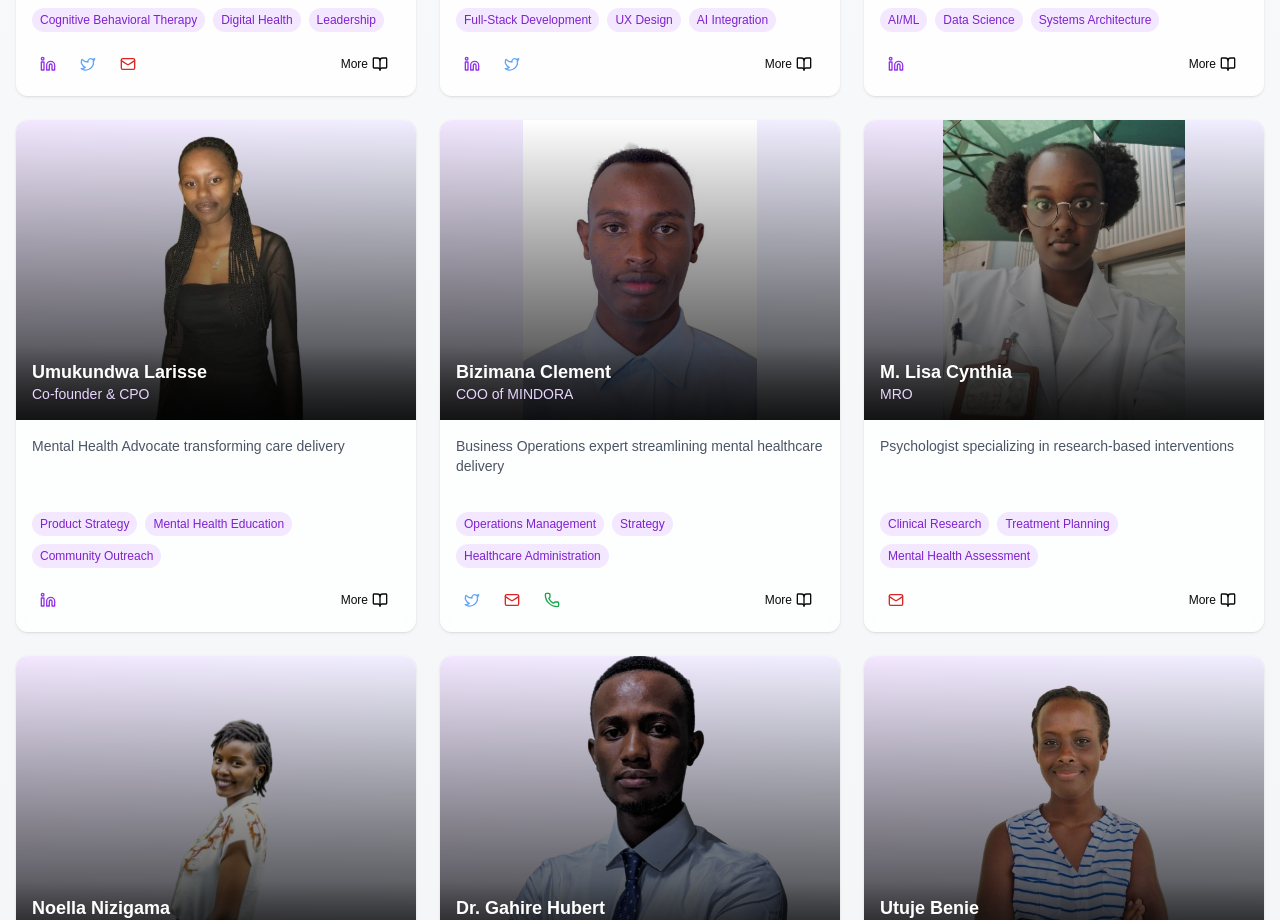
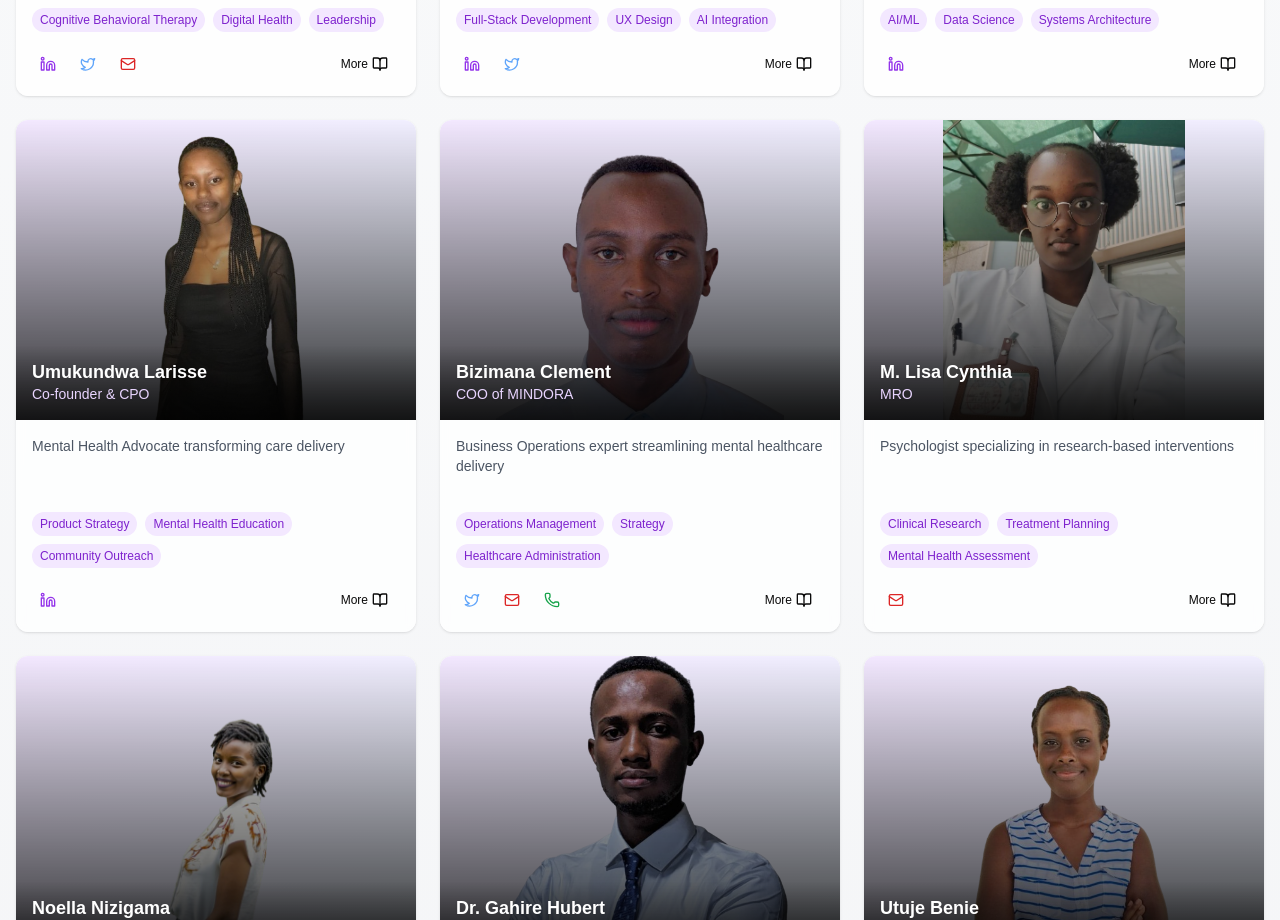
Before and after one commit to mindoraRwanda/mindora-website_v2, a Next.js app: page /about in a window 1280 px wide. Shown: the part 1780-2700 px from the top of the page. Built offline with nearby package versions, Linux system fonts and the light colour scheme.

Commit message:
Update team member image from JPG to PNG format

```diff
--- a/src/components/TeamSection.tsx
+++ b/src/components/TeamSection.tsx
@@ -68,7 +68,7 @@ const teamMembers: TeamMember[] = [
     linkedin: 'https://www.linkedin.com/in/umukundwa-larisse-749498244?utm_source=share&utm_campaign=share_via&utm_content=profile&utm_medium=ios_app',
   },
   {
-    image: 'team13.jpg',
+    image: 'team13.png',
     name: 'Bizimana Clement',
     role: 'COO of MINDORA',
     bio: 'Business Operations expert streamlining mental healthcare delivery',
```
Also changed, not shown: public/images/team13.png (added).
